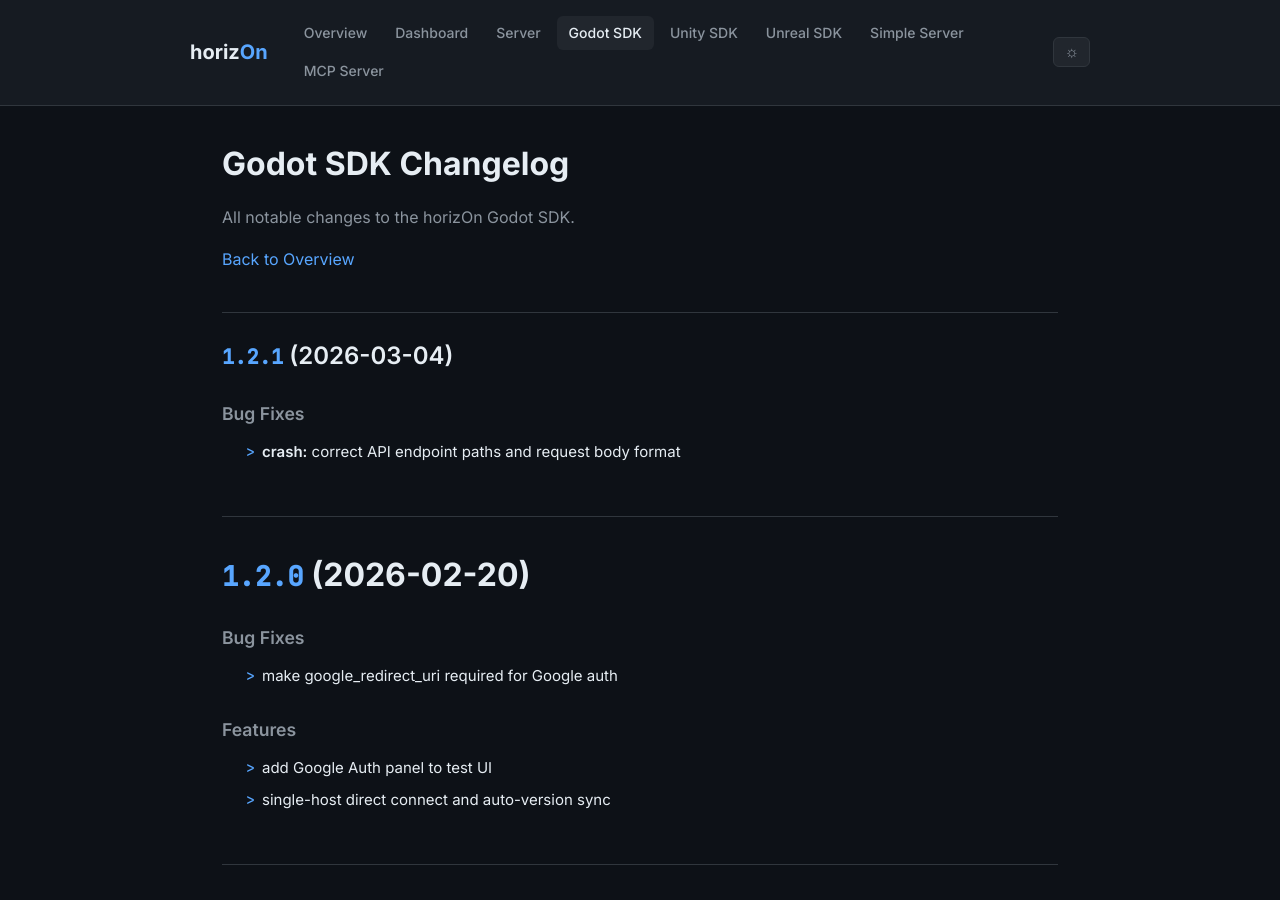
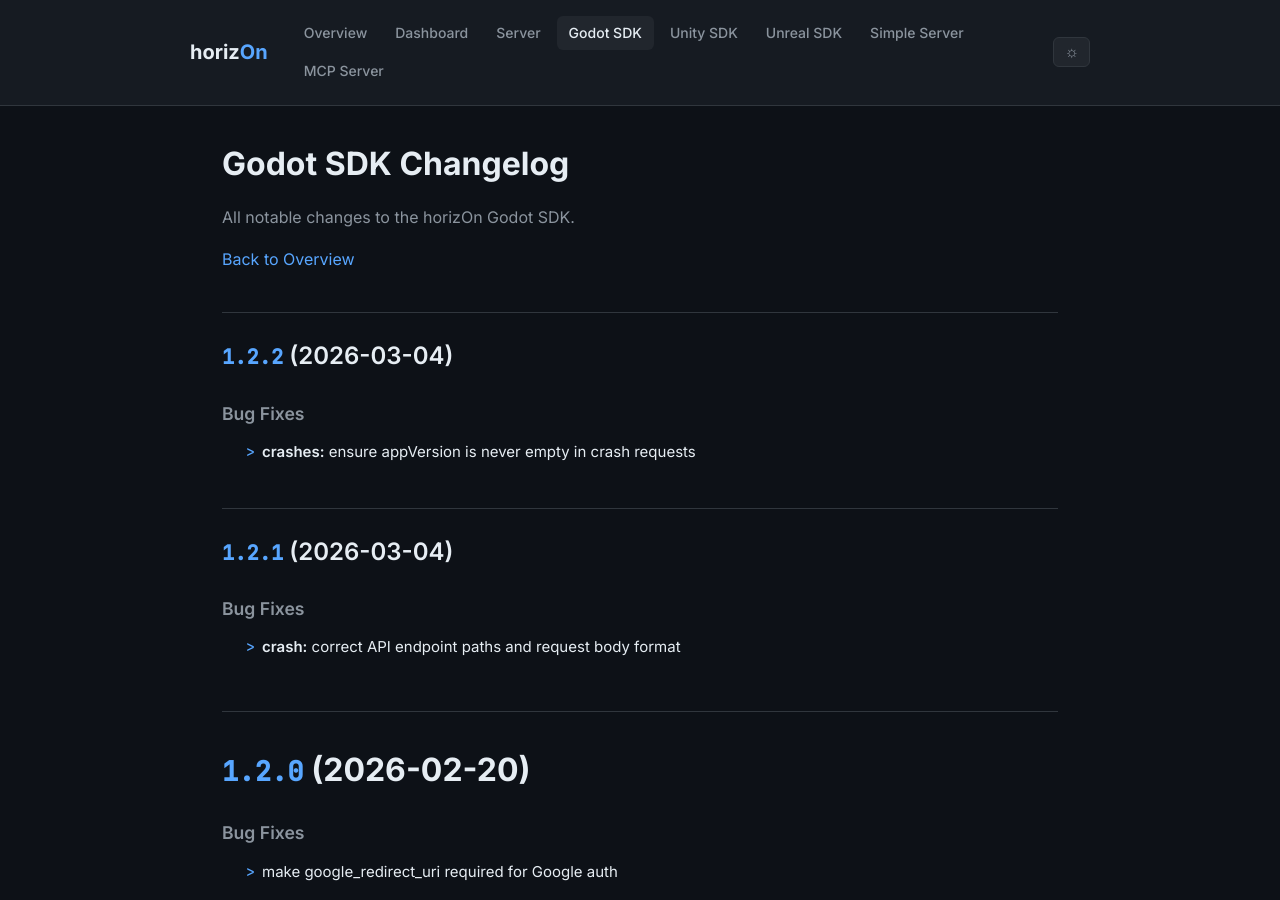
Before and after one commit to ProjectMakersDE/horizOn-Changelog, a Jekyll site: the page built from godot-sdk-changelog.md, in a window 1280 px wide and 900 px high. Built offline with Jekyll 4.4.1, drawn with Linux system fonts in a browser that asks for light colours.

Commit message:
chore: sync changelogs [skip ci]

```diff
--- a/godot-sdk-changelog.md
+++ b/godot-sdk-changelog.md
@@ -8,6 +8,13 @@ title: Godot SDK Changelog
 All notable changes to the horizOn Godot SDK.
 
 [Back to Overview](.)
+
+## [1.2.2](https://github.com/ProjectMakersDE/horizOn-SDK-Godot/compare/v1.2.1...v1.2.2) (2026-03-04)
+
+
+### Bug Fixes
+
+* **crashes:** ensure appVersion is never empty in crash requests ([508a070](https://github.com/ProjectMakersDE/horizOn-SDK-Godot/commit/508a070167bef5ee768f1674943195d0a462fffb))
 
 ## [1.2.1](https://github.com/ProjectMakersDE/horizOn-SDK-Godot/compare/v1.2.0...v1.2.1) (2026-03-04)
 
```
Also changed, not shown: index.md (+1 -1 lines).
